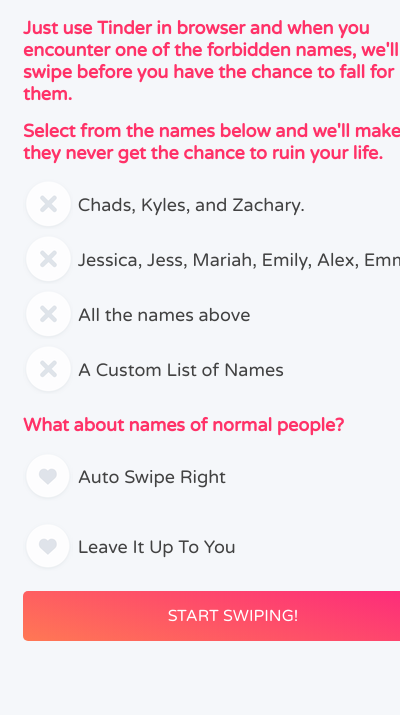
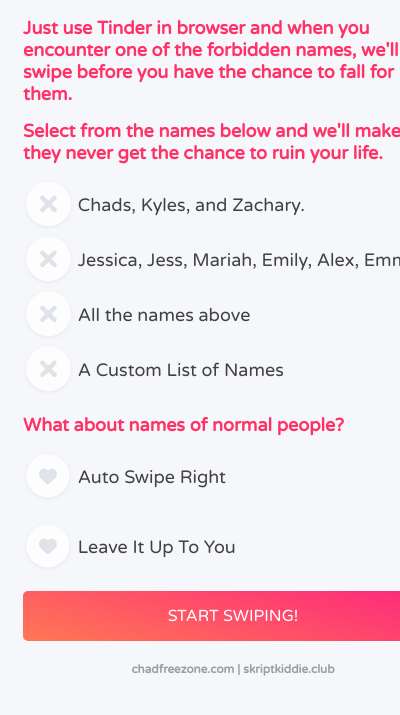
Before and after one commit to adnanaga/chadfreezone, a browser extension: page popup.html in a window 400 px wide. Shown: the part 55-770 px from the top of the page. Drawn offline with Linux system fonts and the light colour scheme.

Commit message:
fix links

```diff
--- a/popup.html
+++ b/popup.html
@@ -64,6 +64,8 @@
       <button class="button" id="go">
        START SWIPING!
       </button>
+
+      <div class="foot"> <h3> <a href="http://chadfreezone.com"  target="_blank">chadfreezone.com </a> | <a href="http://skriptkiddie.club"  target="_blank">skriptkiddie.club</a> </h3> </div>
 </div>
 </body>
 </html>
--- a/style.css
+++ b/style.css
@@ -1,3 +1,25 @@
+a:link {
+  color: rgba(66,66,66,.5);
+  text-decoration: none;
+}
+
+/* visited link */
+a:visited {
+  color: rgba(66,66,66,.5);
+  text-decoration: none;
+}
+
+/* mouse over link */
+a:hover {
+  color: rgb(255,120,84);
+  text-decoration: none;
+}
+
+/* selected link */
+a:active {
+  color: rgba(66,66,66,.5);
+  text-decoration: none;
+}
 input {
   width: 100%;
   height: 40px;
@@ -63,7 +85,7 @@ body{
   text-decoration: none;
   display: inline-block;
   font-size: 16px;
-  margin: 15px 0px;
+  margin: 15px 0px 10px 0px;
   width: 100%;
   cursor: pointer;
   font-family: 'Varela Round', sans-serif;
@@ -95,3 +117,9 @@ h2 {
 .dropdown-content-open {
   display: block;
 }
+
+.foot {
+  font-size:10px;
+  text-align: center;
+  color: rgba(66,66,66,.5);
+}
```
